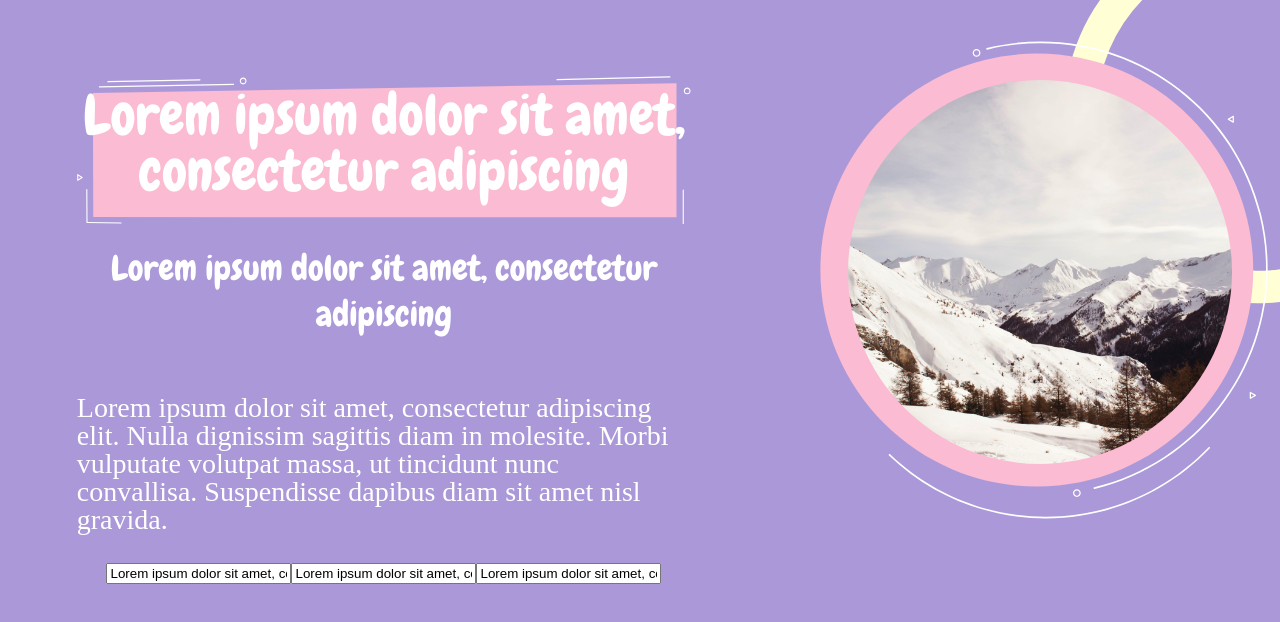
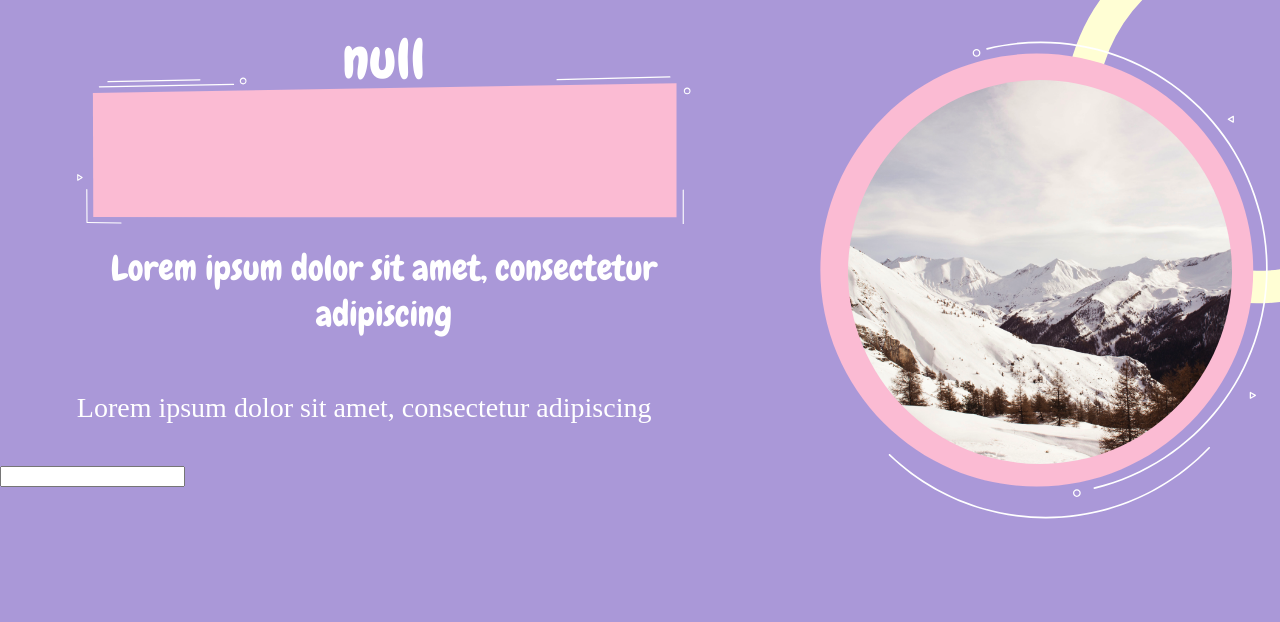
Before and after one commit to denizerisen/algebra-assignment, a Vue app: page / in a window 1280 px wide. Shown: the top 622 px of the page. Built offline with nearby package versions, Linux system fonts and the light colour scheme; a web font is replaced by a local one.

Commit message:
text changes on input
will apply it to other texts tomorrow and also make it look pretty (both code and view )

```diff
--- a/src/App.vue
+++ b/src/App.vue
@@ -1,7 +1,8 @@
 <template>
   <div id="app" class="grid">
-    <SlideText/>
+    <SlideText :text="text"/>
     <SlideImage/>
+    <SlideInputs @getText="inputChangedHandler($event)"/>
   </div>
 </template>
 
@@ -9,14 +10,21 @@
 import { Component, Vue } from 'vue-property-decorator';
 import SlideText from './components/SlideText.vue';
 import SlideImage from './components/SlideImage.vue';
+import SlideInputs from './components/SlideInputs.vue';
 
 @Component({
   components: {
     SlideText,
-    SlideImage
+    SlideImage,
+    SlideInputs,
   },
 })
-export default class App extends Vue {}
+export default class App extends Vue {
+  text: string = "null";
+  inputChangedHandler(text){
+    this.text = text;
+  }
+}
 </script>
 
 <style lang="sass">
--- /dev/null
+++ b/src/components/SlideInputs.vue
@@ -0,0 +1,20 @@
+<template>
+  <div class="slide__inputs">
+      <input type="text" class="input" v-on:input="inputChangedHandler($event.target.value)"/>
+  </div>
+</template>
+
+<script lang="js">
+export default {
+    methods : {
+        inputChangedHandler(value){
+            this.$emit('getText', value)
+        }
+    }
+}
+</script>
+
+
+<style>
+
+</style>
--- a/src/components/SlideText.vue
+++ b/src/components/SlideText.vue
@@ -2,25 +2,28 @@
   <div class="slide__left">
     <div class="header">
     <img  src="../assets/header-text-background.svg" width="100%"/>
-    <h1 class="slide__header">{{headerText}}</h1>
+    <h1 class="slide__header">{{text}}</h1>
     </div>
     <h2 class="slide__subheader">{{this.subheaderText}}</h2>
-    <p class="slide__text">{{this.text}}</p>
+    <p class="slide__text">{{this.subheaderText}}</p>
 
-    <input type="text" class="input" v-model="headerText"/>
-    <input type="text" class="input" v-model="subheaderText"/>
-    <input type="text" class="input" v-model="text"/>
+        <!--<input type="text" class="input" v-model="headerText"/>
+        <input type="text" class="input" v-model="subheaderText"/>
+        <input type="text" class="input" v-model="text"/> -->
   </div>
 </template>
 
 <script lang="ts">
-    import {Component, Vue} from 'vue-property-decorator';
+    import {Component, Vue, Prop} from 'vue-property-decorator';
 
     @Component
     export default class SlideText extends Vue {
-        headerText: string = 'Lorem ipsum dolor sit amet, consectetur adipiscing'
-        subheaderText: string = 'Lorem ipsum dolor sit amet, consectetur adipiscing'
-        text: string = 'Lorem ipsum dolor sit amet, consectetur adipiscing elit. Nulla dignissim sagittis diam in molesite. Morbi vulputate volutpat massa, ut tincidunt nunc convallisa. Suspendisse dapibus diam sit amet nisl gravida. '
+        @Prop(String)
+        text;
+
+        //headerText: string = 'Lorem ipsum dolor sit amet, consectetur adipiscing'
+       subheaderText: string = 'Lorem ipsum dolor sit amet, consectetur adipiscing'
+        //text: string = 'Lorem ipsum dolor sit amet, consectetur adipiscing elit. Nulla dignissim sagittis diam in molesite. Morbi vulputate volutpat massa, ut tincidunt nunc convallisa. Suspendisse dapibus diam sit amet nisl gravida. '
     }
 
 </script>
```
